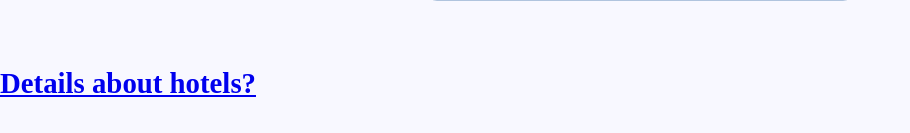
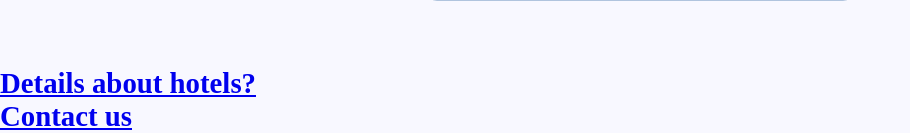
Before and after one commit to DananauRazvan/PHP-MySql, a PHP site: page / in a window 1280 px wide. Shown: the part 797-930 px from the top of the page, without its empty margins (0-910 px from the left). Before the commit the page ends 894 px from the top, so only its background shows below. Run offline with PHP 8.4, Linux system fonts and the light colour scheme; the visitor is signed in with stand-in values (Sample User, id 1); data that the repository does not hold is empty.

Commit message:
Add files via upload

```diff
--- a/index.php
+++ b/index.php
@@ -177,5 +177,6 @@
     <br>
     <br>
     <h2><a href = "details.php">Details about hotels?</a></h2>
+    <h2><a href = "contact.php">Contact us</a></h2>
 </body>
 </html>
```
